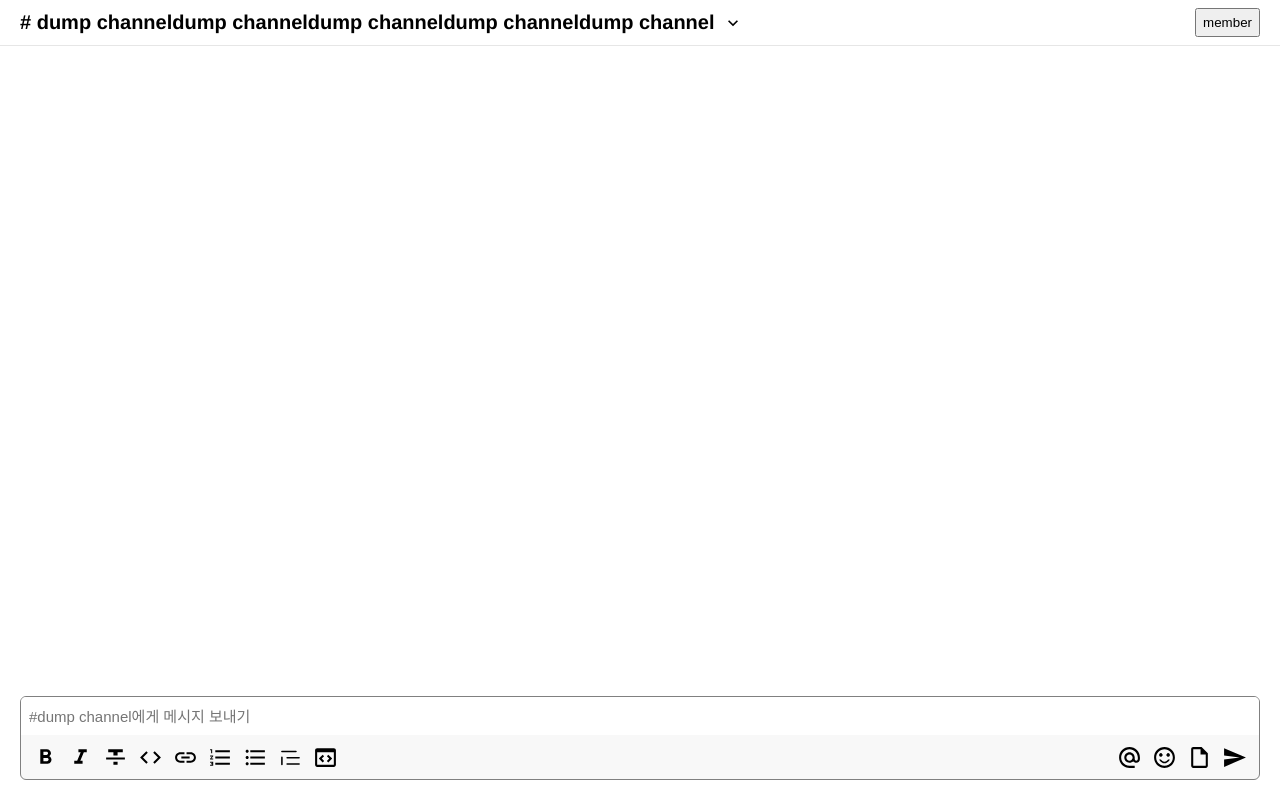
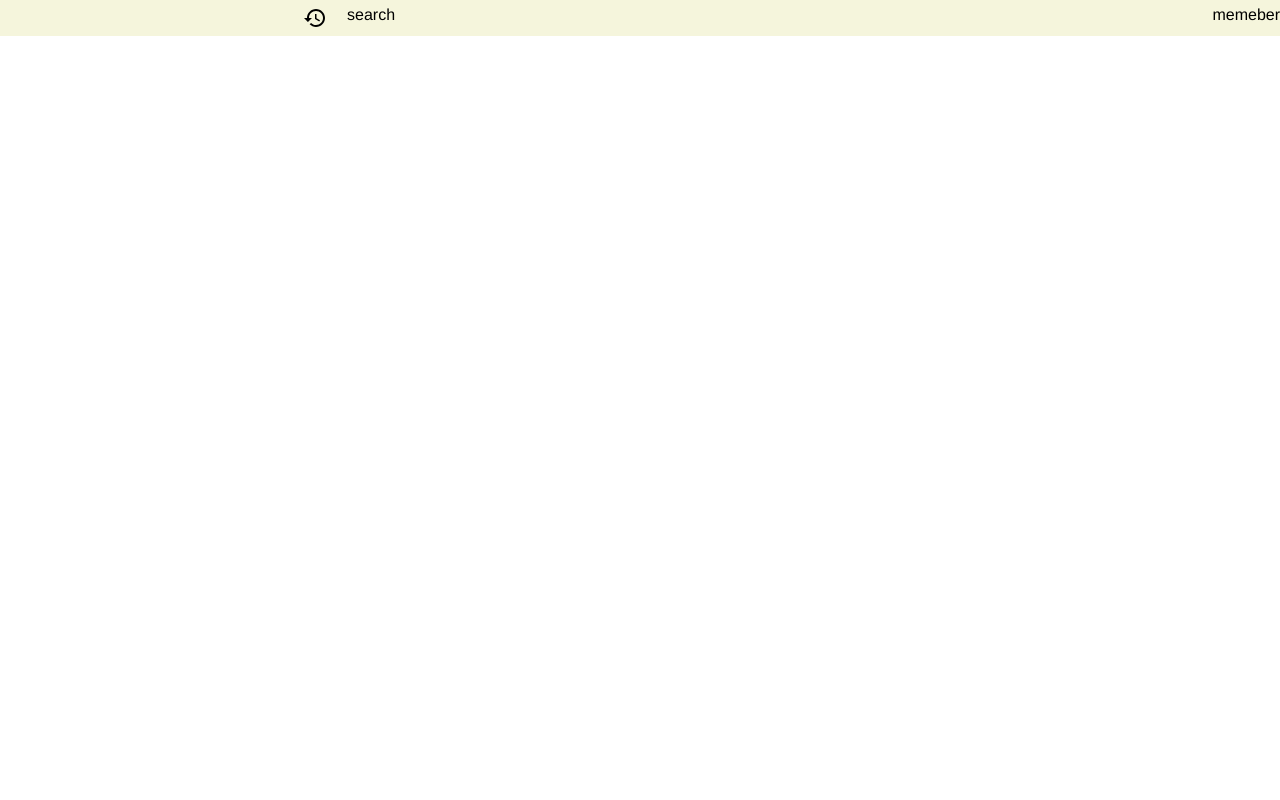
Before and after one commit to njsh4261/SGS_Last_Punch, a React (Create React App) app in the folder src/frontend/web/: page / in a window 1280 px wide. Built offline with nearby package versions, Linux system fonts and the light colour scheme.

Commit message:
feat: header prototype

```diff
--- a/src/frontend/web/src/App.tsx
+++ b/src/frontend/web/src/App.tsx
@@ -1,8 +1,14 @@
 import React from 'react';
 import Chat from './components/Chat';
+import MainHeader from './components/MianHeader';
 
 function App() {
-  return <Chat></Chat>;
+  return (
+    <>
+      <MainHeader></MainHeader>
+      {/* <Chat></Chat>; */}
+    </>
+  );
 }
 
 export default App;
--- /dev/null
+++ b/src/frontend/web/src/components/MianHeader/index.tsx
@@ -0,0 +1,50 @@
+import React from 'react';
+import styled from 'styled-components';
+import icon from '../../icon/restore.svg';
+
+const HeaderContainer = styled.header`
+  display: flex;
+  justify-content: space-between;
+  background-color: beige;
+  padding: 6px 0px;
+`;
+
+const Hside = styled.article`
+  flex: 1;
+  display: flex;
+  justify-content: flex-end;
+  align-items: center;
+  padding-left: 16px;
+  padding-right: 20px;
+`;
+
+const HhistoryIcon = styled.article`
+  width: 24px;
+  height: 24px;
+  background-image: url(${icon});
+  background-repeat: no-repeat;
+`;
+
+const Hsearch = styled.article`
+  flex: 2;
+`;
+
+const Hright = styled.article`
+  flex: 1;
+  display: flex;
+  justify-content: flex-end;
+`;
+
+const Header = () => {
+  return (
+    <HeaderContainer>
+      <Hside>
+        <HhistoryIcon></HhistoryIcon>
+      </Hside>
+      <Hsearch>search</Hsearch>
+      <Hright>memeber</Hright>
+    </HeaderContainer>
+  );
+};
+
+export default Header;
```
